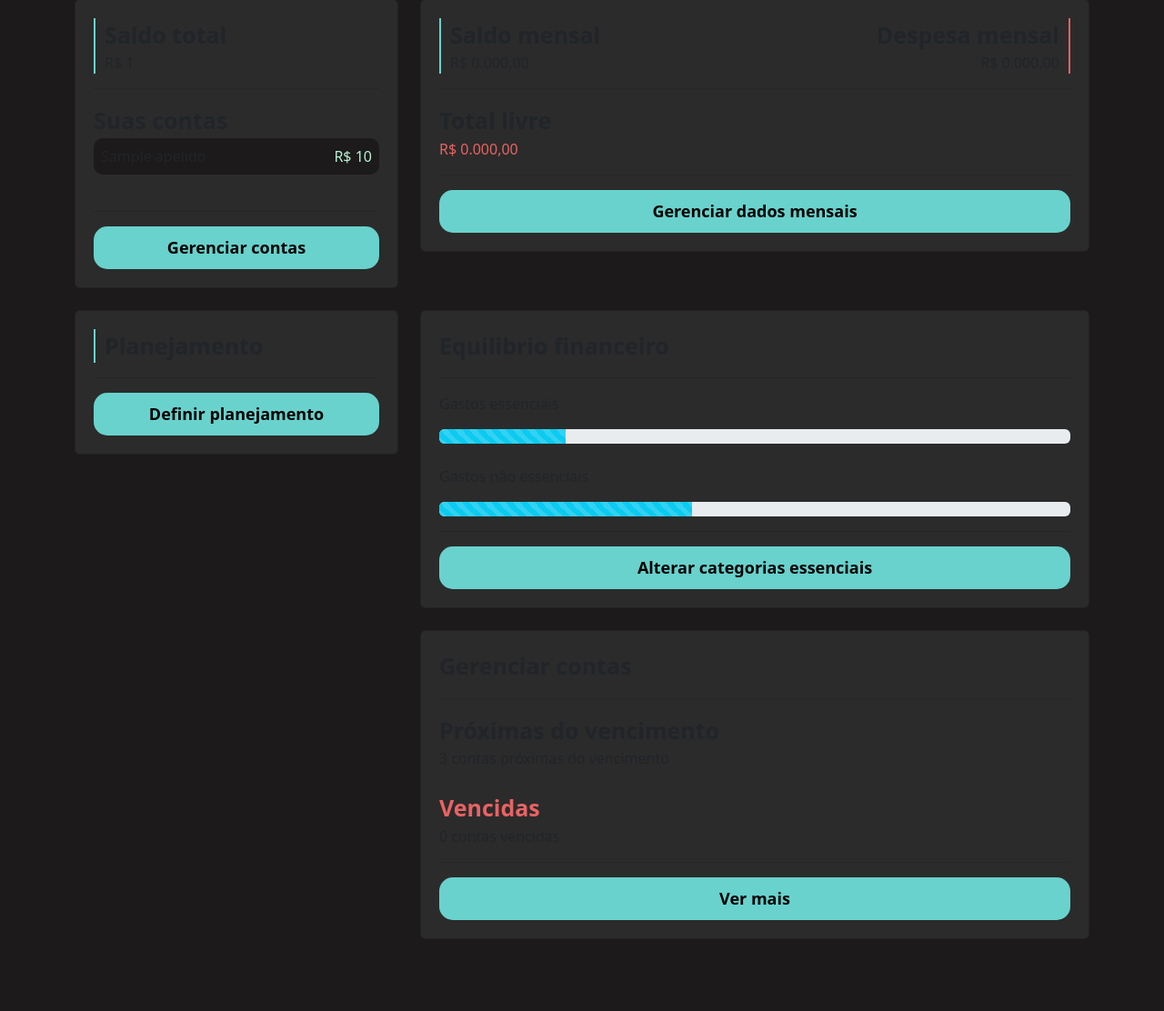
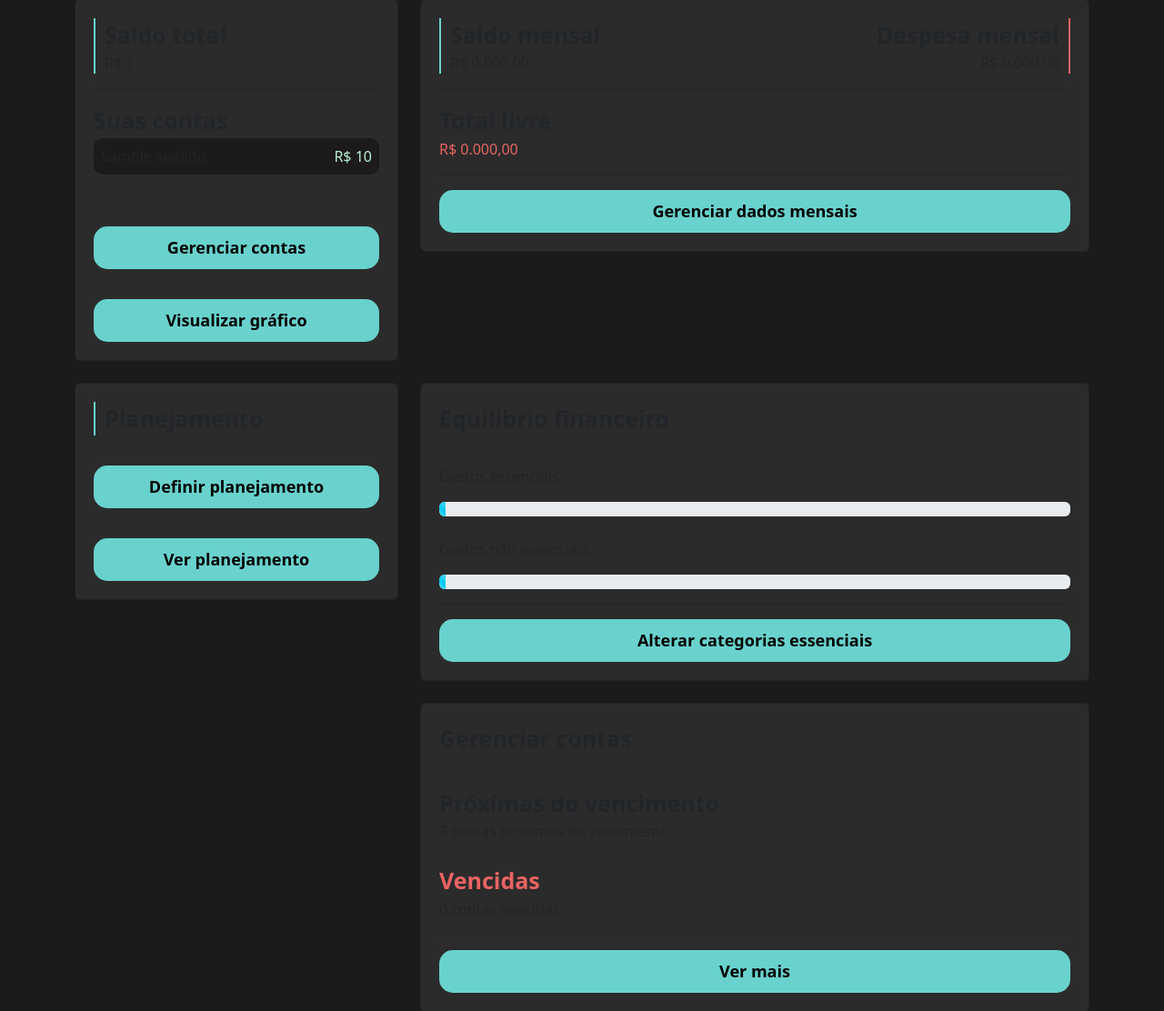
Before and after one commit to tiago238/finance_control, a Django app: template perfil/templates/home.html in a window 1280 px wide. Shown: the part 233-1345 px from the top of the page at 91% size. Before the commit the page ends 1265 px from the top, so only its background shows below. Run offline with Django 3.2, Linux system fonts and the light colour scheme; the template is opened without the code that fills it: most values are stand-ins (such as "Sample title", 1, 10 or a date in 2020).

Commit message:
End project

```diff
--- a/perfil/templates/home.html
+++ b/perfil/templates/home.html
@@ -9,11 +9,11 @@
         <br>
         <div class="row">
             <div class="col-md-3">
-                <a style="text-decoration: none; color:white;" href="#">
+                <a style="text-decoration: none; color:white;" href="{% url 'novo_valor' %}">
                     <div class="card">
                         <div class="row">
                             <div class="col-md-8">
-                                <span  class="fonte-destaque">RS 1.000,00</span>
+                                <span  class="fonte-destaque">RS {{total_entrada}}</span>
                             </div>
                             <div class="col-md">
                                 <img class="icone-setas" src="{% static 'perfil/img/entradas.png' %}">
@@ -24,11 +24,11 @@
                 </a>
             </div>
             <div class="col-md-3">
-                <a style="text-decoration: none; color:white;" href="#">
+                <a style="text-decoration: none; color:white;" href="{% url 'novo_valor' %}">
                     <div class="card">
                         <div class="row">
                             <div class="col-md-8">
-                                <span  class="fonte-destaque">RS 1.000,00</span>
+                                <span  class="fonte-destaque">RS {{total_saida}}</span>
                             </div>
                             <div class="col-md">
                                 <img class="icone-setas" src="{% static 'perfil/img/saidas.png' %}">
@@ -65,6 +65,8 @@
                     </div>
                     <hr class="hr-borda">
                     <a href="{% url 'gerenciar' %}" class="botao-principal">Gerenciar contas</a>
+                    <hr>
+                    <a href="{% url 'dashbord' %}" class="botao-principal">Visualizar gráfico</a>
                 </div>
 
             </div>
@@ -106,7 +108,9 @@
                         <span class="fonte-destaque">Planejamento</span>
                     </div>
                     <hr class="hr-borda">
-                    <a href="#" class="botao-principal">Definir planejamento</a>
+                    <a href="{% url 'definir_planejamento' %}" class="botao-principal">Definir planejamento</a>
+                    <hr>
+                    <a href="{% url 'ver_planejamento' %}" class="botao-principal">Ver planejamento</a>
                 </div>
             </div>
             <div class="col-md-8">
@@ -116,16 +120,16 @@
 
                     <p>Gastos essenciais</p>
                     <div class="progress">
-                        <div class="progress-bar progress-bar-striped bg-info" role="progressbar" style="width: 20%" aria-valuenow="50" aria-valuemin="0" aria-valuemax="100"></div>
+                        <div class="progress-bar progress-bar-striped bg-info" role="progressbar" style="width: {{percentual_gastos_essenciais}}%" aria-valuenow="50" aria-valuemin="0" aria-valuemax="100"></div>
                     </div>
                     <br>
                     <p>Gastos não essenciais</p>
                     <div class="progress">
-                        <div class="progress-bar progress-bar-striped bg-info" role="progressbar" style="width: 40%" aria-valuenow="50" aria-valuemin="0" aria-valuemax="100"></div>
+                        <div class="progress-bar progress-bar-striped bg-info" role="progressbar" style="width: {{percentual_gastos_nao_essenciais}}%" aria-valuenow="50" aria-valuemin="0" aria-valuemax="100"></div>
                     </div>
 
                     <hr class="hr-borda">
-                    <a href="#" class="botao-principal">Alterar categorias essenciais</a>
+                    <a href="{% url 'gerenciar' %}" class="botao-principal">Alterar categorias essenciais</a>
 
                 </div>
             </div>
@@ -148,7 +152,7 @@
 
                     <hr class="hr-borda">
 
-                    <a href="#" class="botao-principal">Ver mais</a>
+                    <a href="{% url 'ver_contas' %}" class="botao-principal">Ver mais</a>
 
                 </div>
             </div>
--- a/templates/bases/base.html
+++ b/templates/bases/base.html
@@ -12,7 +12,7 @@
   </head>
   <body>
     <nav class="navbar navbar-expand-lg navbar-dark" style="background-color: #201F1F;">
-        <a class="navbar-brand" style="margin-left: 30px" href="">FINAN.CE</a>
+        <a class="navbar-brand" style="margin-left: 30px" href="{% url 'home' %}">FINAN.CE</a>
     </nav>
     {% block 'body' %}{% endblock %}
 
```
Also changed, not shown: perfil/utils.py (+15 -0 lines), perfil/views.py (+9 -2 lines).
